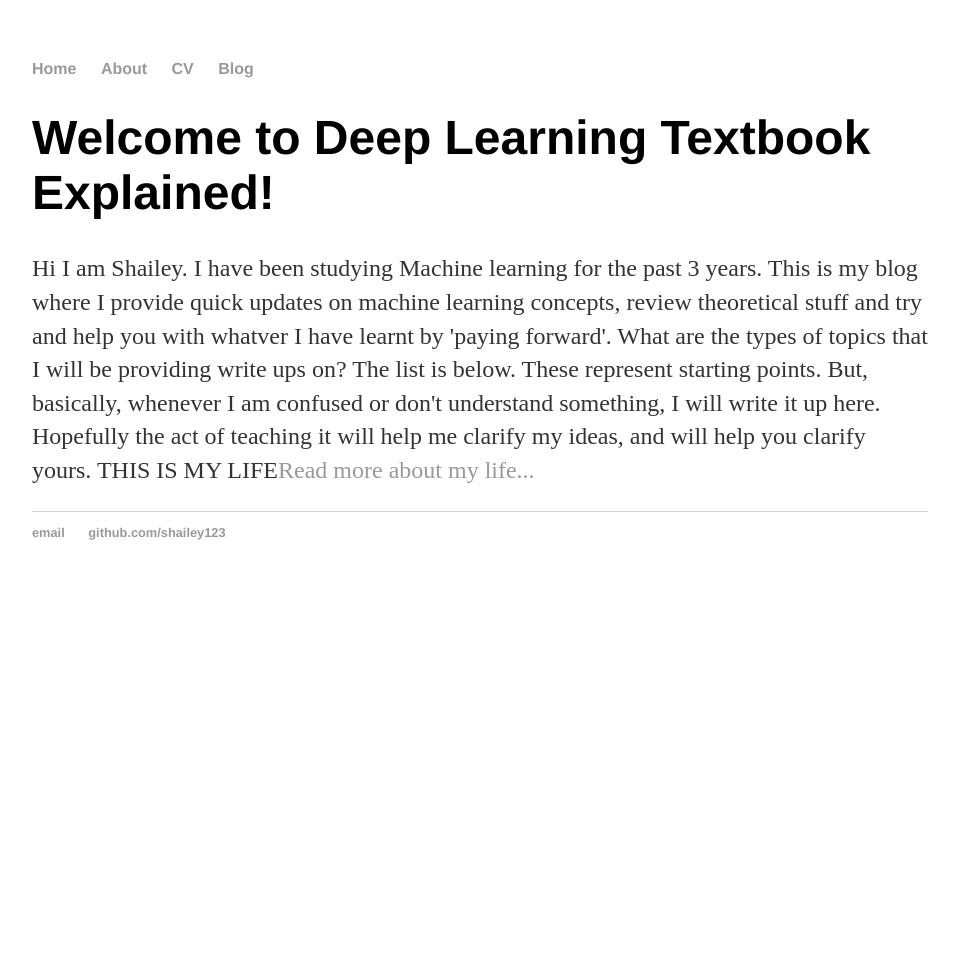
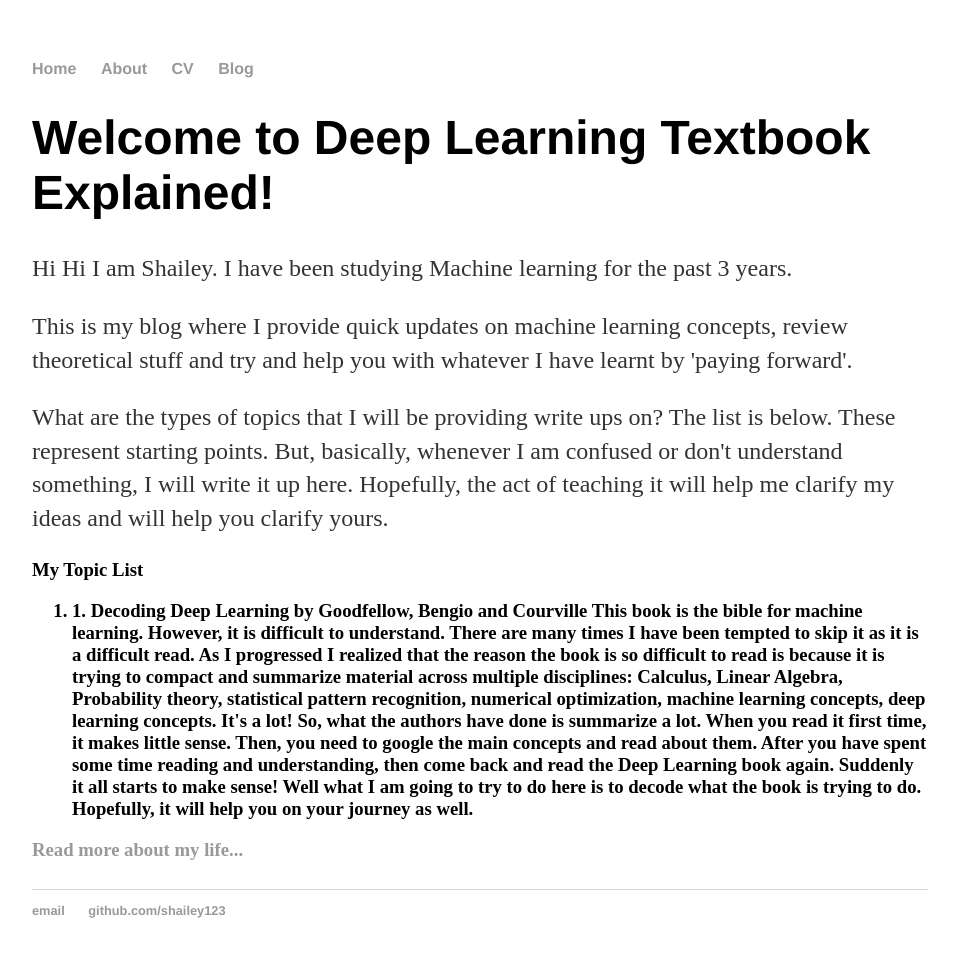
Before and after one commit to shailey123/shailey123.github.io, a Jekyll site: the page built from index.html, in a window 1280 px wide. Shown: the whole page, without its empty margins (160-1119 px from the left). Built offline with Jekyll 4.4.1, drawn with Linux system fonts in a browser that asks for light colours; before the commit the page ends 900 px from its top, so only the background shows below that.

Commit message:
Update index.html

```diff
--- a/index.html
+++ b/index.html
@@ -4,7 +4,15 @@ title: Deep Learning by Goodfellow et al Decoded
 ---
 <div class="blurb">
 	<h1>Welcome to Deep Learning Textbook Explained!</h1>
-	<p>Hi I am Shailey. I have been studying Machine learning for the past 3 years. This is my blog where I provide quick updates on machine learning concepts, review theoretical stuff and try and help you with whatver I have learnt by 'paying forward'.
-		What are the types of topics that I will be providing write ups on? The list is below. These represent starting points. But, basically, whenever I am confused or don't understand something, I will write it up here. Hopefully the act of teaching it will help me clarify my ideas, and will help you clarify yours.
-		THIS IS MY LIFE<a href="/about">Read more about my life...</a></p>
+	<p>Hi Hi I am Shailey. I have been studying Machine learning for the past 3 years.<p>
+	<p>This is my blog where I provide quick updates on machine learning concepts, review theoretical stuff and try and help you with whatever I have learnt by 'paying forward'.<p>
+	<p>What are the types of topics that I will be providing write ups on? The list is below. These represent starting points. But, basically, whenever I am confused or don't understand something, I will write it up here. Hopefully, the act of teaching it will help me clarify my ideas and will help you clarify yours. <p>
+
+	<h3>My Topic List<h3>
+		<ol>
+			<li>1.	Decoding Deep Learning by Goodfellow, Bengio and Courville This book is the bible for machine learning. However, it is difficult to understand. There are many times I have been tempted to skip it as it is a difficult read. As I progressed I realized that the reason the book is so difficult to read is because it is trying to compact and summarize material across multiple disciplines: Calculus, Linear Algebra, Probability theory, statistical pattern recognition, numerical optimization, machine learning concepts, deep learning concepts. It's a lot! So, what the authors have done is summarize a lot. When you read it first time, it makes little sense. Then, you need to google the main concepts and read about them. After you have spent some time reading and understanding, then come back and read the Deep Learning book again. Suddenly it all starts to make sense! Well what I am going to try to do here is to decode what the book is trying to do. Hopefully, it will help you on your journey as well.</li>
+
+               </ol>
+
+	<a href="/about">Read more about my life...</a></p>
 </div><!-- /.blurb -->
```
